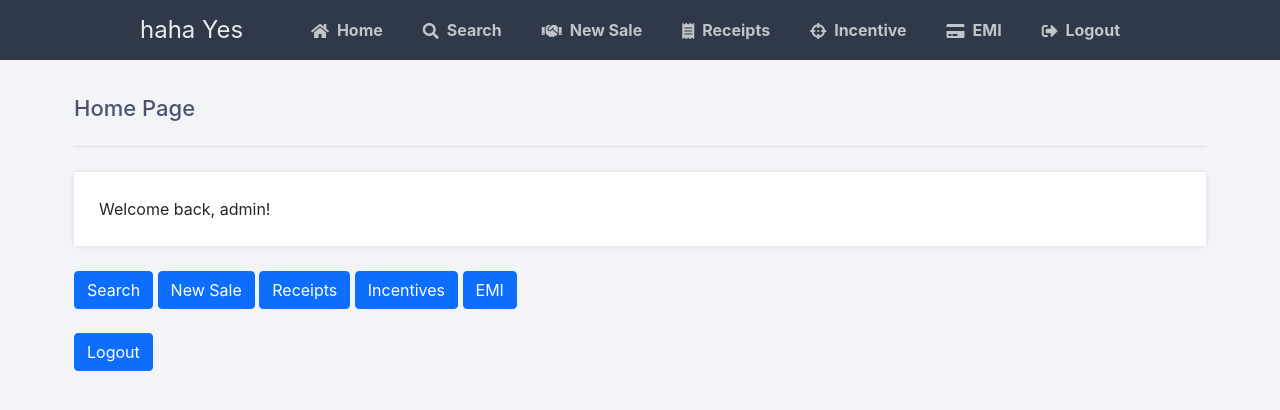
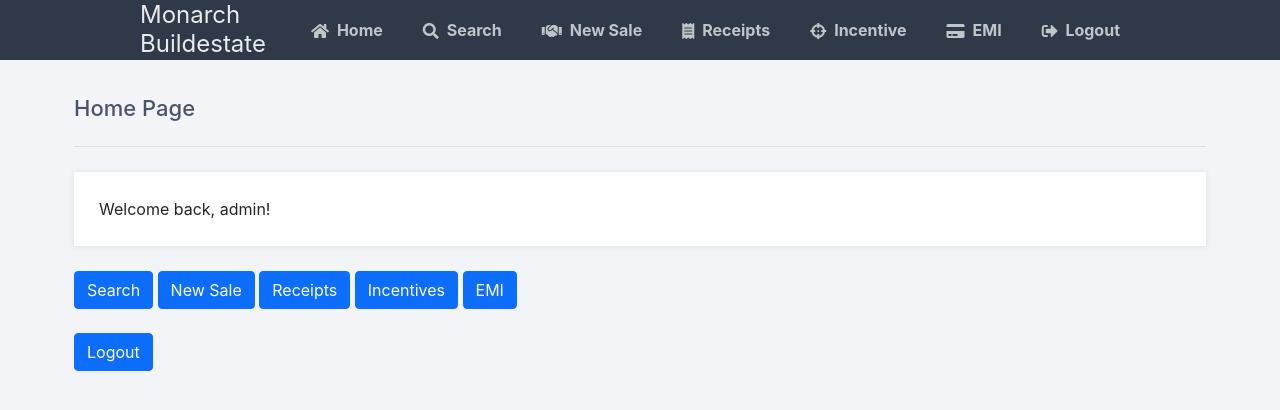
Before and after one commit to SurajBhari/real_estate_managment, a Flask app: page / in a window 1280 px wide. Shown: the top 410 px of the page. Run offline with Flask 3, Linux system fonts and the light colour scheme; a user stored in the database is signed in.

Commit message:
Add Our Company Name

```diff
--- a/templates/home/layout.html
+++ b/templates/home/layout.html
@@ -14,7 +14,7 @@
 <body class="loggedin">
     <nav class="navtop">
         <div>
-            <h1>haha Yes</h1>
+            <h1>Monarch Buildestate</h1>
             <a href="{{ url_for('home') }}"><i class="fas fa-home"></i>Home</a>
             <a href = {{url_for('search')}} ><i class="fas fa-search"></i>Search</button></a>
             <a href = {{url_for('new_sale')}} > <i class="fas fa-handshake"></i>New Sale</button></a>
```
